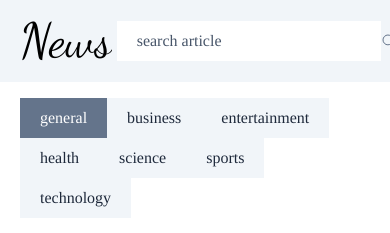
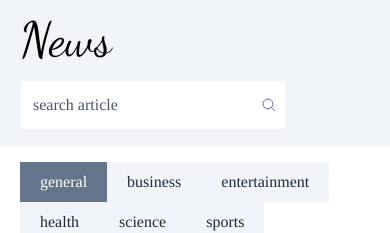
Before and after one commit to Odile078/react-news-app, a React (Vite) app: page / in a window 390 px wide. Shown: the top 233 px of the page. Built offline with nearby package versions, Linux system fonts and the light colour scheme; no server answers.

Commit message:
feat: add responsiveness to search form

```diff
--- a/src/components/layout/Header.jsx
+++ b/src/components/layout/Header.jsx
@@ -4,16 +4,16 @@ const Header = () => {
     e.preventDefault();
   };
   return (
-    <header className="flex items-center justify-between w-full max-w-6xl px-5 py-4 bg-slate-100 lg:mx-auto">
+    <header className="flex flex-wrap items-center justify-between w-full max-w-6xl gap-4 px-5 py-4 bg-slate-100 lg:mx-auto">
       <h1 className="text-5xl logo-font">News</h1>
       <form
-        className="flex p-1 border rounded-xl border-slate-100"
+        className="flex p-1 px-2 bg-white border rounded-lh border-slate-100"
         onSubmit={handleSubmitForm}
       >
         <input
           type="text"
           placeholder="search article"
-          className="px-5 py-2 border-0 outline-none focus:outline-none text-slate-600 placeholder:text-slate-600"
+          className="px-1 py-2 border-0 outline-none focus:outline-none text-slate-600 placeholder:text-slate-600"
         />
         <button type="button">
           <IoSearchOutline className="text-slate-500" />
```
